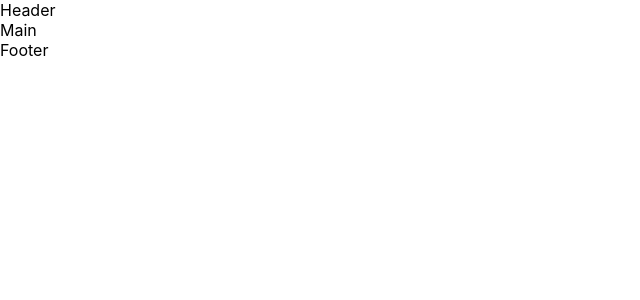
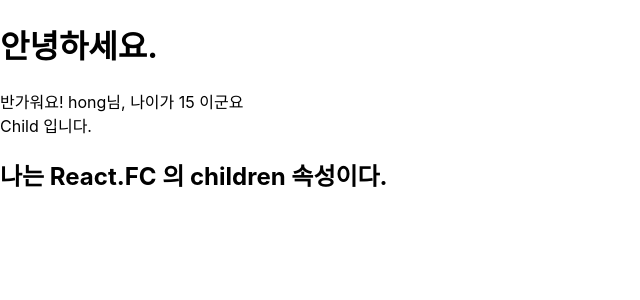
Before and after one commit to miss-gif/react-lecture, a React (Create React App) app: page / in a window 1280 px wide. Shown: the top 300 px of the page, without its empty margins (0-640 px from the left). Built offline with nearby package versions, Linux system fonts and the light colour scheme.

Commit message:
Docs : ts 버전 컴포넌트, children, useState 활용

```diff
--- /dev/null
+++ b/src/AppRoot.tsx
@@ -0,0 +1,46 @@
+/* eslint-disable @typescript-eslint/no-unused-vars */
+/* eslint-disable @typescript-eslint/prefer-as-const */
+import React from "react";
+import Hi from "./components/Hi";
+import Child from "./components/Child";
+import Son from "./components/Son";
+
+const AppRoot: React.FC = () => {
+  const title: "React.FC 활용" = "React.FC 활용";
+  const hobby: "축구" = "축구";
+  const say: () => void = () => {
+    console.log("안녕");
+  };
+
+  const info: {
+    name: string;
+    age: number;
+  } = {
+    name: "홍길동",
+    age: 15,
+  };
+  return (
+    <div>
+      <h1>안녕하세요.</h1>
+      <Hi nickname={"hong"} age={15} />
+      <Child
+        title={""}
+        hobby={""}
+        say={function (): void {
+          throw new Error("Function not implemented.");
+        }}
+        info={{
+          name: "",
+          age: 0,
+        }}
+      >
+        <h2>나는 React.FC 의 children 속성이다.</h2>
+      </Child>
+      {/* <Son>
+        <h2>나는 JSX.Element 의 children 이다.</h2>
+      </Son> */}
+    </div>
+  );
+};
+
+export default AppRoot;
--- /dev/null
+++ b/src/components/Child.tsx
@@ -0,0 +1,33 @@
+/* eslint-disable prefer-const */
+import React, { useState } from "react";
+
+interface ChildProps {
+  children?: React.ReactNode;
+}
+
+const Child: React.FC<ChildProps> = ({ children }) => {
+  const [level, setLevel] = useState<number>(0);
+  const [userId, setUserId] = useState<string>("");
+  const initData = [
+    { pk: 1, title: "할일 1", complted: true },
+    { pk: 1, title: "할일 1", complted: true },
+    { pk: 1, title: "할일 1", complted: true },
+    { pk: 1, title: "할일 1", complted: true },
+    { pk: 1, title: "할일 1", complted: true },
+  ];
+  const [todoList, setTodoList] =
+    useState<{ pk: number; title: string; complted: boolean }[]>(initData);
+
+  return (
+    <div
+      onClick={() => {
+        setLevel(0);
+      }}
+    >
+      Child 입니다.
+      <div>{children}</div>
+    </div>
+  );
+};
+
+export default Child;
--- /dev/null
+++ b/src/components/Hi.tsx
@@ -0,0 +1,17 @@
+import React from "react";
+// props 로 전달되는 데이터의 모양을 만들어준다.
+// 모양을 만드는 방법은 interface 또는 type 이 있다.
+interface HiProps {
+  nickname: string;
+  age: number;
+}
+
+const Hi: React.FC<HiProps> = ({ nickname, age }) => {
+  return (
+    <div>
+      반가워요! {nickname}님, 나이가 {age} 이군요
+    </div>
+  );
+};
+
+export default Hi;
--- /dev/null
+++ b/src/components/Son.tsx
@@ -0,0 +1,18 @@
+import React from "react";
+interface SonProps {
+  title: string;
+  hobby: string;
+  say: () => void;
+  info: { name: string; age: number };
+  children?: React.ReactNode;
+}
+const Son = ({ children }: SonProps): JSX.Element => {
+  return (
+    <div>
+      Son 입니다.
+      {children}
+    </div>
+  );
+};
+
+export default Son;
--- a/src/index.js
+++ b/src/index.js
@@ -1,12 +1,16 @@
 import React from "react";
 import ReactDOM from "react-dom/client";
 import "./index.css";
-import App from "./App";
+// import App from "./App";
+import AppRoot from "./AppRoot";
+
+// ts 에서는 데이터 종류를 구별한다.
+// as는
 
 // const root = ReactDOM.createRoot(document.getElementById("root") as HTMLElement);
 const root = ReactDOM.createRoot(document.getElementById("root"));
 root.render(
   <>
-    <App />
+    <AppRoot />
   </>,
 );
```
Also changed, not shown: 1 other file (tests, documents, lock files or other folders).
